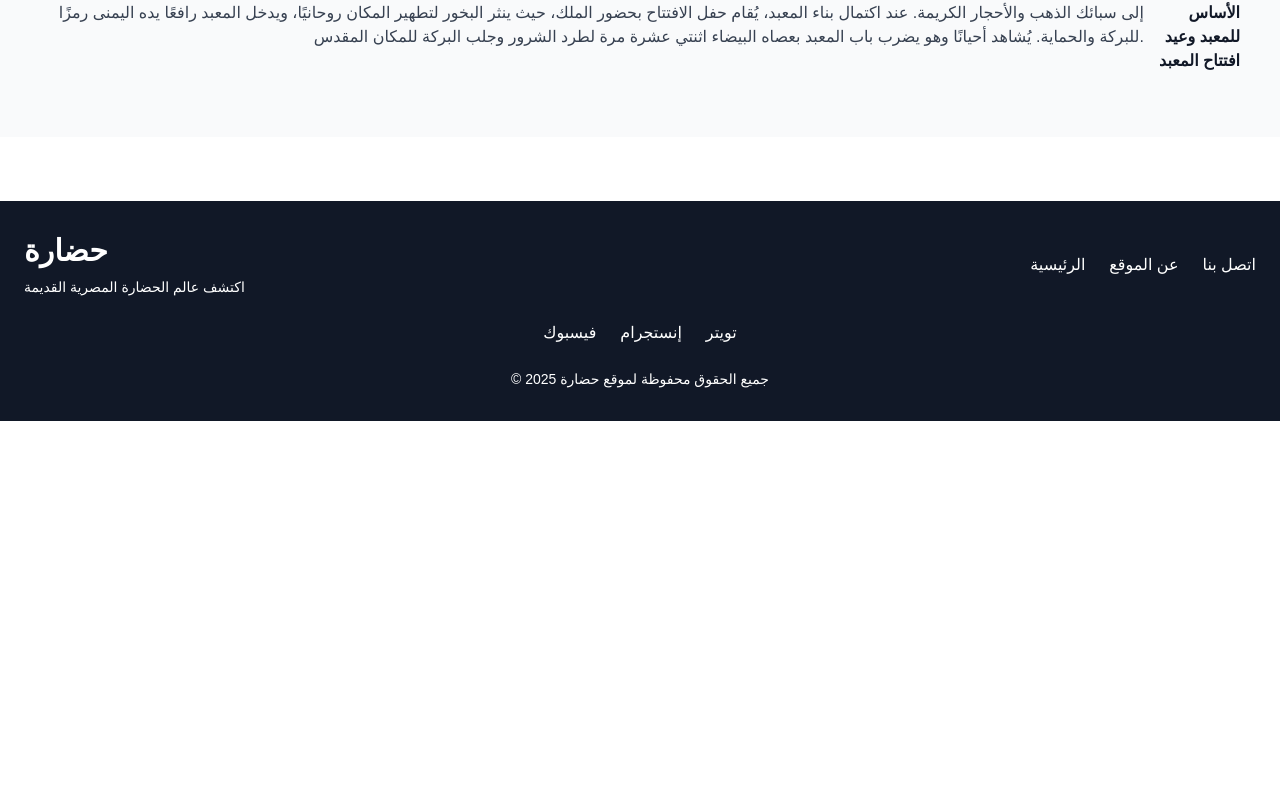
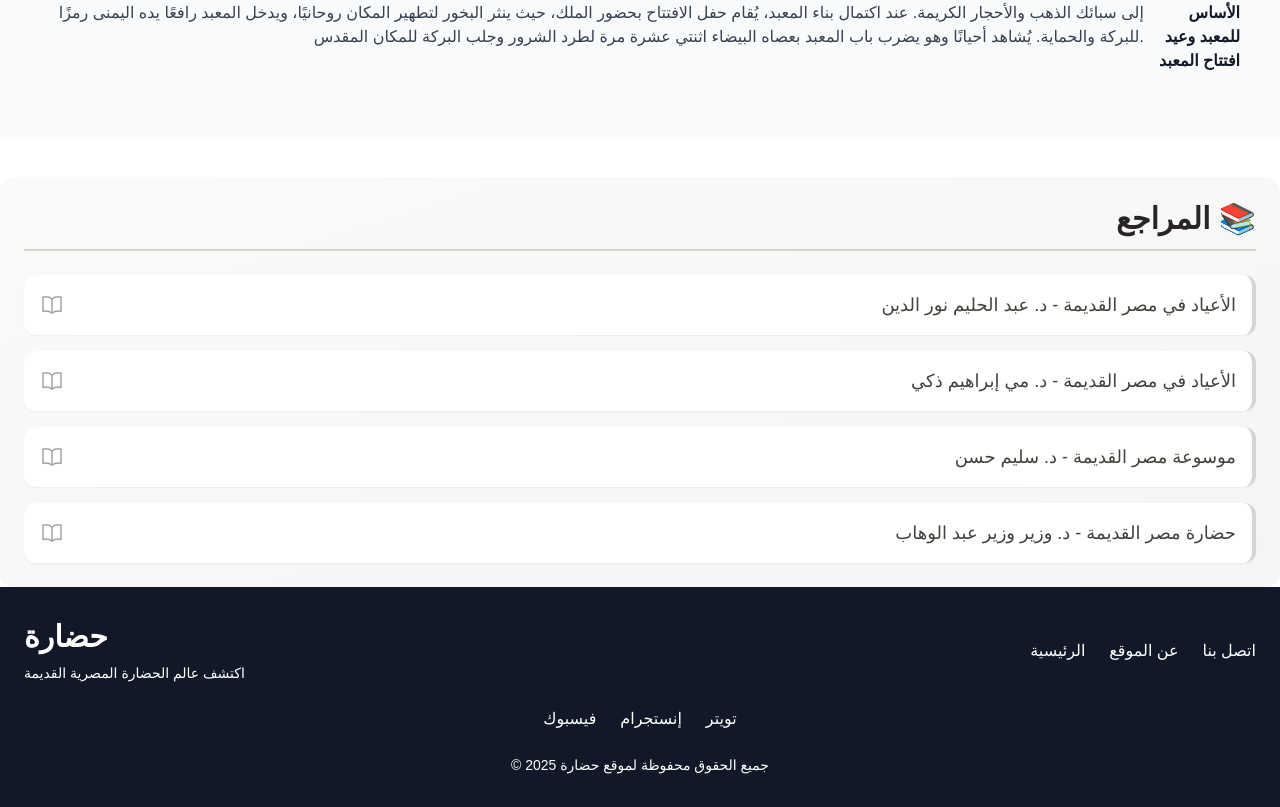
Before and after one commit to toony10/hadhara, a Next.js app: page /worship in a window 1280 px wide. Shown: the part 4259-5066 px from the top of the page. Before the commit the page ends 4680 px from the top, so only its background shows below. Built offline with nearby package versions, Linux system fonts and the light colour scheme.

Commit message:
referance section

```diff
--- a/app/commponents/custome/ReferencesSection.jsx
+++ b/app/commponents/custome/ReferencesSection.jsx
@@ -0,0 +1,35 @@
+import React from 'react';
+import Link from 'next/link';
+import { BookOpenIcon } from '@heroicons/react/24/outline';
+
+const ReferencesSection = ({ references }) => {
+  return (
+    <section className="mt-10 p-6 bg-gradient-to-br from-stone-50 to-stone-100 rounded-2xl shadow-sm" dir="rtl">
+      <h2 className="text-3xl font-extrabold mb-6 text-stone-800 border-b-2 border-stone-300 pb-3 text-right">
+        📚 المراجع
+      </h2>
+      <div className="grid gap-4">
+        {references.map((ref, index) => (
+          <Link
+            key={index}
+            href={ref.link}
+            target="_blank"
+            rel="noopener noreferrer"
+            className="block transform hover:scale-102 transition-transform duration-300 ease-in-out"
+          >
+            <div className="flex items-center justify-between bg-white p-4 rounded-xl shadow-sm hover:shadow border-r-4 border-stone-300 hover:bg-stone-50 transition-colors duration-300">
+              <div className="text-right">
+                <h3 className="text-lg font-medium text-stone-700 hover:text-stone-900 transition-colors duration-300">
+                  {ref.title}
+                </h3>
+              </div>
+              <BookOpenIcon className="w-6 h-6 text-stone-400 hover:text-stone-600 transition-colors duration-300" />
+            </div>
+          </Link>
+        ))}
+      </div>
+    </section>
+  );
+};
+
+export default ReferencesSection;
--- a/app/commponents/worship/Holidays.tsx
+++ b/app/commponents/worship/Holidays.tsx
@@ -1,7 +1,7 @@
 import React, { useEffect, useState } from 'react'
 import TopicHeader from '../custome/TopicHeader';
 import ContentBlock from '../custome/ContentBlock'
-
+import ReferencesSection from '../custome/ReferencesSection';
 interface ContentData {
     title: string;
     description?: string;
@@ -12,6 +12,24 @@ interface ContentData {
 
 function Holidays() {
     const [data, setData] = useState<ContentData[]>([]);
+    const references = [
+        {
+            title: "الأعياد في مصر القديمة - د. عبد الحليم نور الدين",
+            link: "https://example.com/egyptian-festivals-abdelhalim"
+        },
+        {
+            title: "الأعياد في مصر القديمة - د. مي إبراهيم ذكي",
+            link: "https://example.com/egyptian-festivals-mai"
+        },
+        {
+            title: "موسوعة مصر القديمة - د. سليم حسن",
+            link: "https://example.com/ancient-egypt-encyclopedia"
+        },
+        {
+            title: "حضارة مصر القديمة - د. وزير وزير عبد الوهاب",
+            link: "https://example.com/ancient-egypt-civilization"
+        }
+    ];
 
     useEffect(() => {
         fetch("/data/Worship/holidays.json") // تحميل البيانات من الملف
@@ -20,7 +38,7 @@ function Holidays() {
     }, []);
 
     return (
-        <div className="min-h-screen py-16">
+        <div className="min-h-screen pt-16">
             <TopicHeader title='الأعياد الدينيه' description='كانت الأعياد في مصر القديمة تعبيرًا عن الروح الدينية والاجتماعية، وارتبطت بالعقيدة الدينية، والتقويم الزراعي، والحياة الملكية. لم تكن الأعياد مجرد احتفالات، بل حملت أبعادًا روحية وثقافية، حيث كُرّست لتكريم الآلهة، واسترضائها لضمان الخصب والخير، أو لتجديد شرعية الملك، أو للتواصل مع أرواح الأجداد. تنوعت الأعياد بين الدينية والزراعية والفلكية والملكية، ولكل منها طقوس خاصة كالمواكب، وتقديم القرابين، وإقامة الولائم، والموسيقى والرقص.
 ارتبطت الأعياد بالتقويم المصري القديم، المعتمد على دورة نهر النيل والفصول الزراعية، وساهمت في توحيد المجتمع حيث اجتمع الناس من مختلف الأعمار للاحتفال. أما أعياد الموتى، فكانت مناسبة لزيارة المقابر وتقديم الطعام للأرواح، وانتشرت في أنحاء مصر. احتلت الأعياد مكانة بارزة، وخصص لها المصريون أيامًا محددة، كما ورد في حجر باليرمو وقوائم معابد كوم أمبو وإدفو ودندرة، التي وثّقت أعياد آلهة مثل حورس، حتحور، وسخمت.'/>
             <div>
@@ -35,6 +53,7 @@ function Holidays() {
                     />
                 )) }
             </div>
+            <ReferencesSection references={ references } />
         </div>
     )
 }
--- a/package.json
+++ b/package.json
@@ -9,6 +9,7 @@
     "lint": "next lint"
   },
   "dependencies": {
+    "@heroicons/react": "^2.2.0",
     "git": "^0.1.5",
     "motion": "^12.0.0-alpha.2",
     "next": "15.0.3",
```
Also changed, not shown: 1 other file (tests, documents, lock files or other folders).
